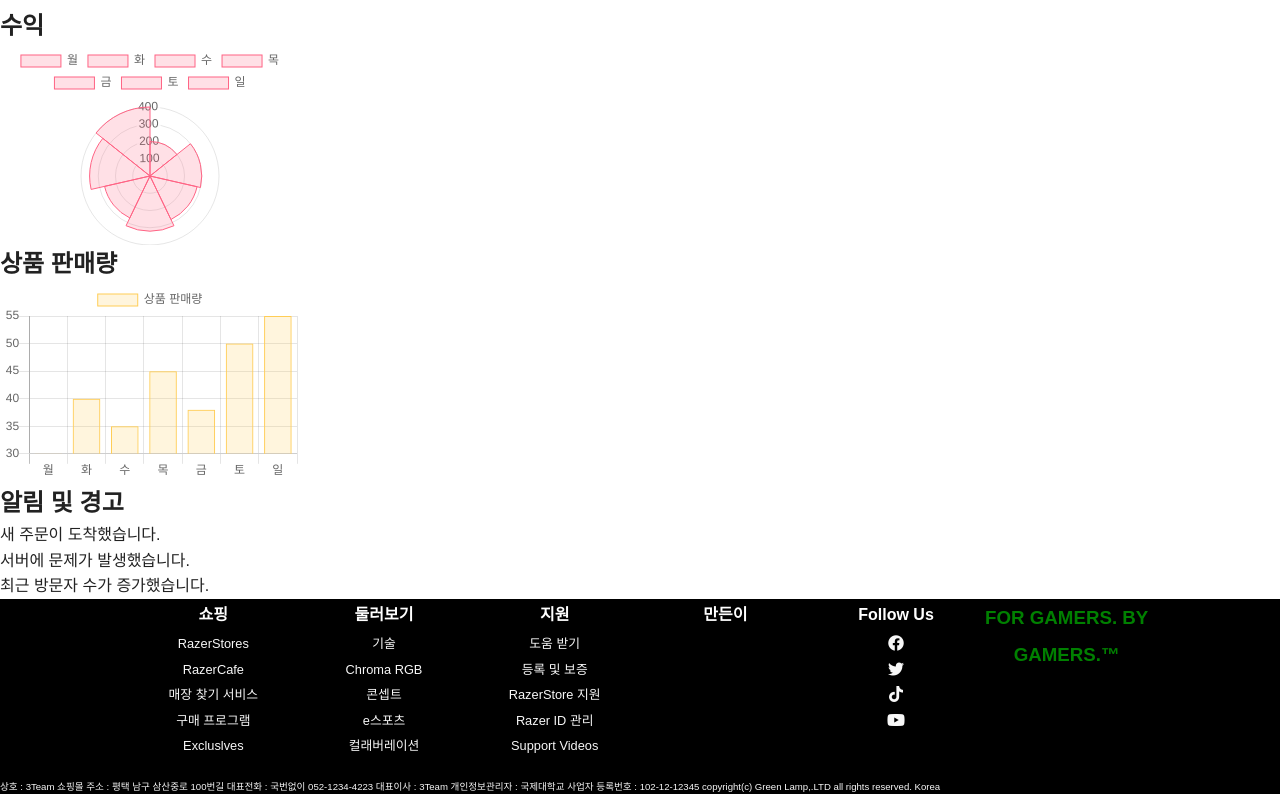
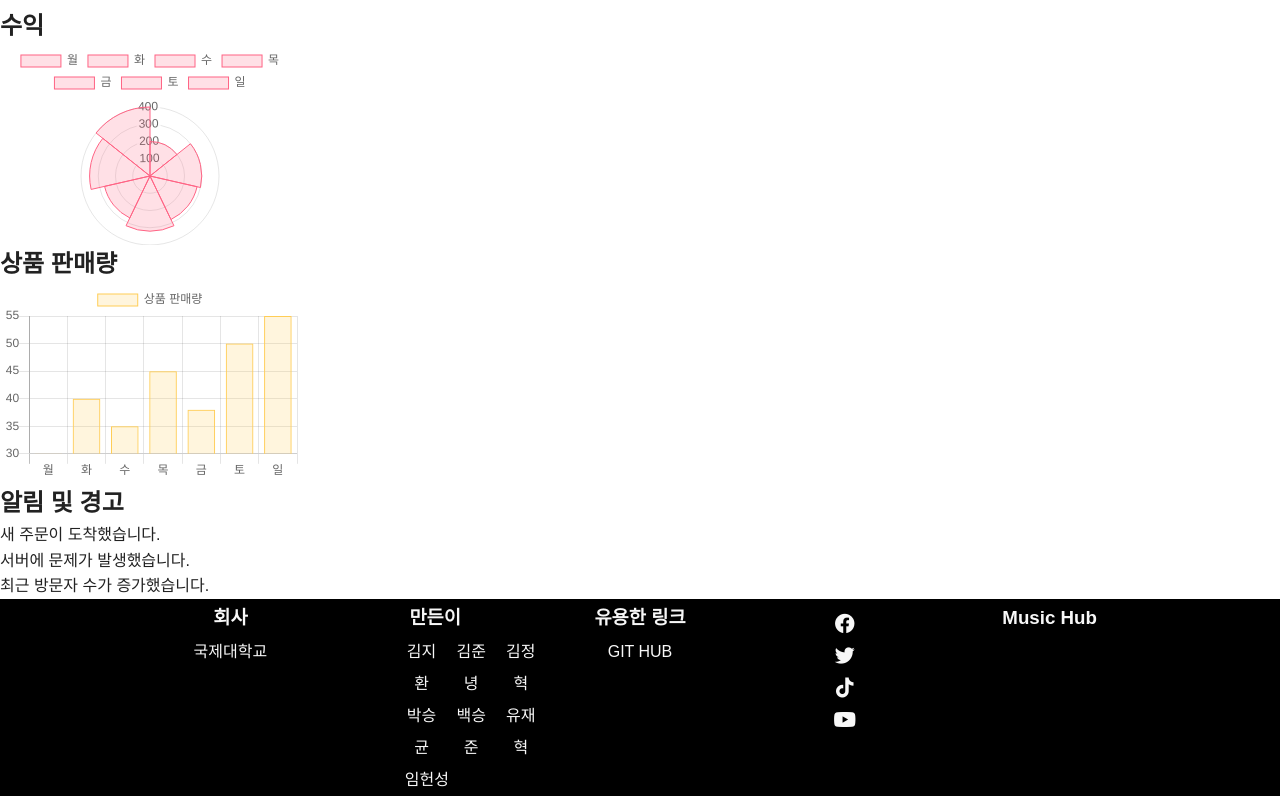
Before and after one commit to yoojaehuek/popol2, a React (Create React App) app in the folder popol2/: page /dash in a window 1280 px wide. Shown: the part 817-1613 px from the top of the page. Built offline with nearby package versions, Linux system fonts and the light colour scheme.

Commit message:
메인 헤더3

```diff
--- a/popol2/package.json
+++ b/popol2/package.json
@@ -25,9 +25,11 @@
     "react-router-dom": "^6.16.0",
     "react-scripts": "5.0.1",
     "react-simple-chatbot": "^0.6.1",
+    "react-slick": "^0.29.0",
     "react-table": "^7.8.0",
     "react-use": "^17.4.0",
     "sass": "^1.68.0",
+    "slick-carousel": "^1.8.1",
     "web-vitals": "^2.1.4"
   },
   "scripts": {
--- a/popol2/src/routes/Footer.js
+++ b/popol2/src/routes/Footer.js
@@ -7,43 +7,41 @@ const Footer = () => {
       <div id="footer-info">
         <div className="footer-inner">
           <div>
-            <h4>쇼핑</h4>
+            <h3>회사</h3>
             <ul>
-              <li>RazerStores</li>
-              <li>RazerCafe</li>
-              <li>매장 찾기 서비스</li>
-              <li>구매 프로그램</li>
-              <li>Excluslves</li>
+              <li>국제대학교</li>
+              <li></li>
+              <li> </li>
+              <li></li>
+              <li></li>
             </ul>
           </div>
           <div>
-            <h4>둘러보기</h4>
+            <h3>만든이</h3>
+            <div className="econ">
+              <ul className="icon">
+                <li>김지환</li>
+                <li>김준녕</li>
+                <li>김정혁</li>
+              </ul>
+              <ul className="icon">
+                <li>박승균</li>
+                <li>백승준</li>
+                <li>유재혁</li>
+              </ul>
+              <ul className="icon">
+                <li>임헌성</li>
+              </ul>
+            </div>
+          </div>
+          <div>
+            <h3>유용한 링크</h3>
             <ul>
-              <li>기술</li>
-              <li>Chroma RGB</li>
-              <li>콘셉트</li>
-              <li>e스포츠</li>
-              <li>컬래버레이션</li>
+              <li>GIT HUB</li>
             </ul>
           </div>
-          <div>
-            <h4>지원</h4>
-            <ul>
-              <li>도움 받기</li>
-              <li>등록 및 보증</li>
-              <li>RazerStore 지원</li>
-              <li>Razer ID 관리</li>
-              <li>Support Videos</li>
-            </ul>
-          </div>
-          <div>
-            <h4>만든이</h4>
-            <ul>
-            </ul>
-          </div>
-          <div>
-            <h4>Follow Us</h4>
-            <ul>
+          <div className="icon">
+            <div className="icon2">
               <li>
                 <i class="fa-brands fa-facebook fa-lg"></i>
               </li>
@@ -56,23 +54,23 @@ const Footer = () => {
               <li>
                 <i class="fa-brands fa-youtube fa-lg"></i>
               </li>
-            </ul>
+            </div>
           </div>
           <div>
-            <h3>FOR GAMERS. BY GAMERS.™</h3>
+            <h3>Music Hub</h3>
           </div>
         </div>
       </div>
-      <div id="footer-copy">
+      {/* <div id="footer-copy">
         <div id="copyright">
           <div className="copyright-inner">
-            상호 : 3Team 쇼핑몰 주소 : 평택 남구 삼산중로 100번길 대표전화 :
+            상호 :쇼핑몰 주소 : 평택 남구 삼산중로 100번길 대표전화 :
             국번없이 052-1234-4223 대표이사 : 3Team 개인정보관리자 : 국제대학교
             사업자 등록번호 : 102-12-12345 copyright(c) Green Lamp,.LTD all
             rights reserved. Korea
           </div>
         </div>
-      </div>
+      </div> */}
     </div>
   );
 };
--- /dev/null
+++ b/popol2/src/routes/InfiniteRollingSlider.js
@@ -0,0 +1,126 @@
+import React from 'react';
+import Slider from 'react-slick';
+import 'slick-carousel/slick/slick.css';
+import 'slick-carousel/slick/slick-theme.css';
+import "../scss/slider.scss";
+
+const InfiniteRollingSlider = () => {
+    const settings = {
+			infinite: true, // 무한 롤링 활성화
+			speed: 1000, // 슬라이드 속도 (ms)
+			slidesToShow: 7, // 한 번에 보여질 슬라이드 개수
+			slidesToScroll: 1, // 한 번에 스크롤될 슬라이드 개수
+			autoplay: true, // 자동 롤링 활성화
+			autoplaySpeed: 2000, // 자동 롤링 속도 (ms)
+			pauseOnHover: false,
+    };
+
+		const customSettings = {
+			infinite: true, // 무한 롤링 활성화
+			speed: 1000, // 슬라이드 속도 (ms)
+			slidesToShow: 7, // 한 번에 보여질 슬라이드 개수
+			slidesToScroll: 1, // 한 번에 스크롤될 슬라이드 개수
+			autoplay: true, // 자동 롤링 활성화
+			autoplaySpeed: 2000, // 자동 롤링 속도 (ms)
+			pauseOnHover: false,
+			rtl: true, // 역방향 슬라이딩
+		};
+
+    return (
+        <div className='slider'>
+       	 	<h1>나라별 인기 노래를 찾아서 들어보세요</h1>
+					<h3>K-POP</h3>
+					<Slider {...settings} className='slider2'>
+							<div>
+								<img className="phoneImage" alt="이미지" src="images/all/bts.png" />
+							</div>
+							<div>
+								<img className="phoneImage" alt="이미지" src="images/all/bts.png" />
+							</div>
+							<div>
+								<img className="phoneImage" alt="이미지" src="images/all/bts.png" />
+							</div>
+							<div>
+								<img className="phoneImage" alt="이미지" src="images/all/bts.png" />
+							</div>
+							<div>
+								<img className="phoneImage" alt="이미지" src="images/all/bts.png" />
+							</div>
+							<div>
+								<img className="phoneImage" alt="이미지" src="images/all/bts.png" />
+							</div>
+							<div>
+								<img className="phoneImage" alt="이미지" src="images/all/bts.png" />
+							</div>
+							<div>
+								<img className="phoneImage" alt="이미지" src="images/all/bts.png" />
+							</div>
+							<div>
+								<img className="phoneImage" alt="이미지" src="images/all/bts.png" />
+							</div>
+					</Slider>
+					<h3>POP</h3>
+					<Slider {...customSettings} className='slider2'>
+            <div>
+							<img className="phoneImage" alt="이미지" src="images/all/bts.png" />
+            </div>
+						<div>
+							<img className="phoneImage" alt="이미지" src="images/all/bts.png" />
+            </div>
+						<div>
+							<img className="phoneImage" alt="이미지" src="images/all/bts.png" />
+            </div>
+						<div>
+							<img className="phoneImage" alt="이미지" src="images/all/bts.png" />
+            </div>
+						<div>
+							<img className="phoneImage" alt="이미지" src="images/all/bts.png" />
+            </div>
+						<div>
+							<img className="phoneImage" alt="이미지" src="images/all/bts.png" />
+            </div>
+						<div>
+							<img className="phoneImage" alt="이미지" src="images/all/bts.png" />
+            </div>
+						<div>
+							<img className="phoneImage" alt="이미지" src="images/all/bts.png" />
+            </div>
+						<div>
+							<img className="phoneImage" alt="이미지" src="images/all/bts.png" />
+            </div>
+        </Slider>
+				<h3>J-POP</h3>
+				<Slider {...settings} className='slider2'>
+            <div>
+							<img className="phoneImage" alt="이미지" src="images/all/bts.png" />
+            </div>
+						<div>
+							<img className="phoneImage" alt="이미지" src="images/all/bts.png" />
+            </div>
+						<div>
+							<img className="phoneImage" alt="이미지" src="images/all/bts.png" />
+            </div>
+						<div>
+							<img className="phoneImage" alt="이미지" src="images/all/bts.png" />
+            </div>
+						<div>
+							<img className="phoneImage" alt="이미지" src="images/all/bts.png" />
+            </div>
+						<div>
+							<img className="phoneImage" alt="이미지" src="images/all/bts.png" />
+            </div>
+						<div>
+							<img className="phoneImage" alt="이미지" src="images/all/bts.png" />
+            </div>
+						<div>
+							<img className="phoneImage" alt="이미지" src="images/all/bts.png" />
+            </div>
+						<div>
+							<img className="phoneImage" alt="이미지" src="images/all/bts.png" />
+            </div>
+        </Slider>
+        </div>
+    );
+};
+
+export default InfiniteRollingSlider;
--- a/popol2/src/routes/Main.js
+++ b/popol2/src/routes/Main.js
@@ -5,6 +5,7 @@ import AccordionItem from './AccordionItem';
 import { useState, useEffect } from 'react';
 import { useRef } from "react";
 import { useInView } from "framer-motion";
+import InfiniteRollingSlider from './InfiniteRollingSlider';
 
 const Main = () => {
   const [showWelcome, setShowWelcome] = useState(true);
@@ -107,11 +108,7 @@ const Main = () => {
                 <div className="section22">
                   <Section22>
                     <div className='section22-txt'>
-                      <h1>밤하늘 감성적으로 젖어보고 싶지 않으신가요?</h1>
-                      <h1>왼쪽에서 나오는 텍스트</h1>
-                      <h1>왼쪽에서 나오는 텍스트</h1>
-                      <h1>왼쪽에서 나오는 텍스트</h1>
-                      <h1>왼쪽에서 나오는 텍스트</h1>
+                      <InfiniteRollingSlider></InfiniteRollingSlider>
                     </div>
                   </Section22>
                 </div>
--- a/popol2/src/scss/Footer.scss
+++ b/popol2/src/scss/Footer.scss
@@ -6,7 +6,7 @@
 }
 
 #footer li {
-  font-size: 0.8rem;
+  font-size: 1rem;
 }
 
 
@@ -19,9 +19,7 @@
   width: 100%;
   line-height: 2;
 }
-#footer-info > div div h3 {
-  color: green;
-}
+
 
 #footer h4{
   color: white
@@ -48,3 +46,16 @@
 .copyright-inner{
   font-size: 0.6rem;
 }
+
+.econ{
+  padding-left: 4.5rem;
+}
+
+.icon{
+  display: flex;
+  gap: 16px; // 그리드 아이템 간격 설정
+}
+
+.icon2{
+  padding-top: 10px;
+}
--- a/popol2/src/scss/Main.scss
+++ b/popol2/src/scss/Main.scss
@@ -34,6 +34,7 @@
 
 .Money{
   display: block;
+
 }
 
 .Moneytoptxt{
@@ -153,12 +154,6 @@
   width: 100%;
   height: 100vh;
   text-align: center;
-  padding:0;
-  background-size: cover;
-  background-position: 50% 90%;
-  background-attachment: fixed;
-  background-repeat: no-repeat;
-  background-image: url('../img/gif/moon.gif');
   opacity: 1;
 }
 
@@ -185,7 +180,7 @@
   }
 }
 
-.section22-txt{
+.section22-txt > h1{
   color: white;
 }
 
@@ -278,7 +273,6 @@
   box-sizing: border-box;
   width: 100%;
   height: 100vh;
-  display: flex;
   overflow: hidden;
   padding: 0;
 }
--- /dev/null
+++ b/popol2/src/scss/slider.scss
@@ -0,0 +1,26 @@
+
+.slider{
+  width: 100%;
+  height: 100vh;
+  text-align: center;
+  padding: 2vw 5vw;
+  display: block;
+}
+
+
+.slider2{
+  padding: 1vw 10vw;
+}
+
+.slider h1{
+  text-align: center;
+  font-size: 3rem;
+}
+
+.slider h2{
+  text-align: center;
+}
+
+.phoneImage{
+  width: 8vw;
+}
```
Also changed, not shown: popol2/public/images/all/bts.png (added), 1 other file (tests, documents, lock files or other folders).
